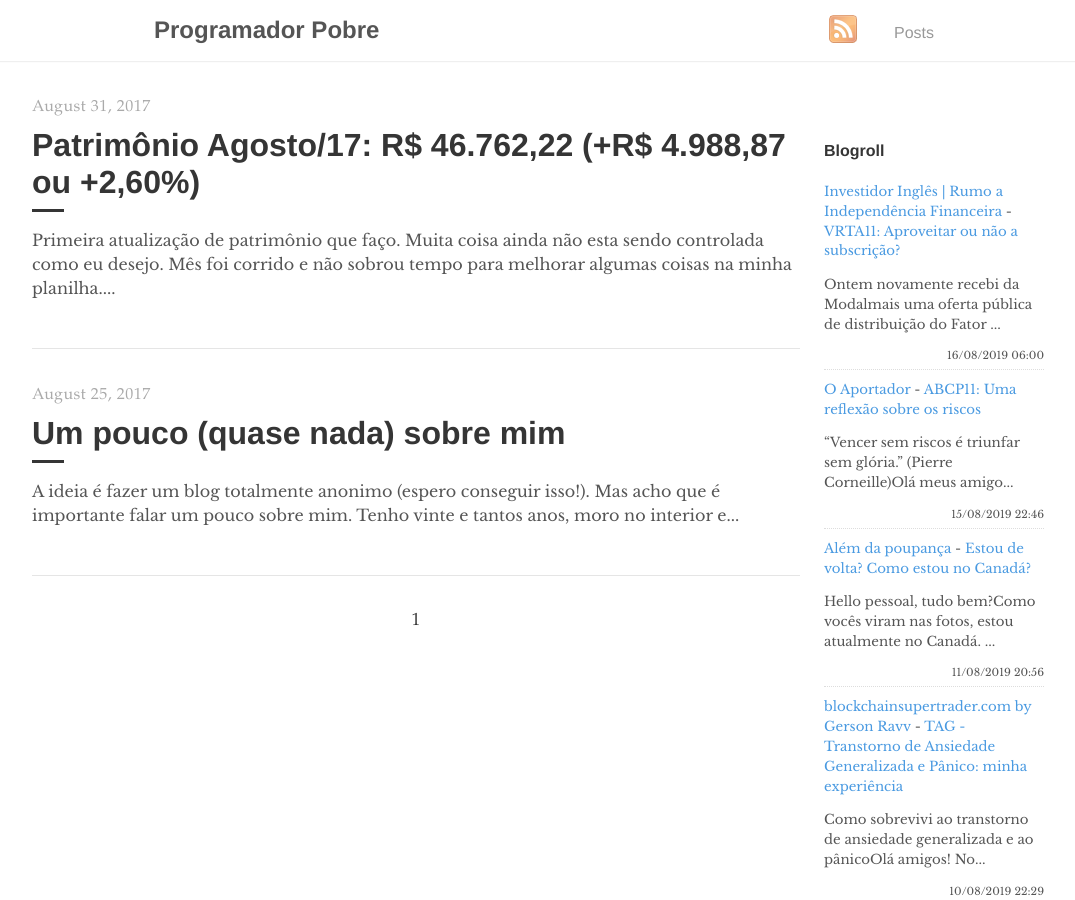
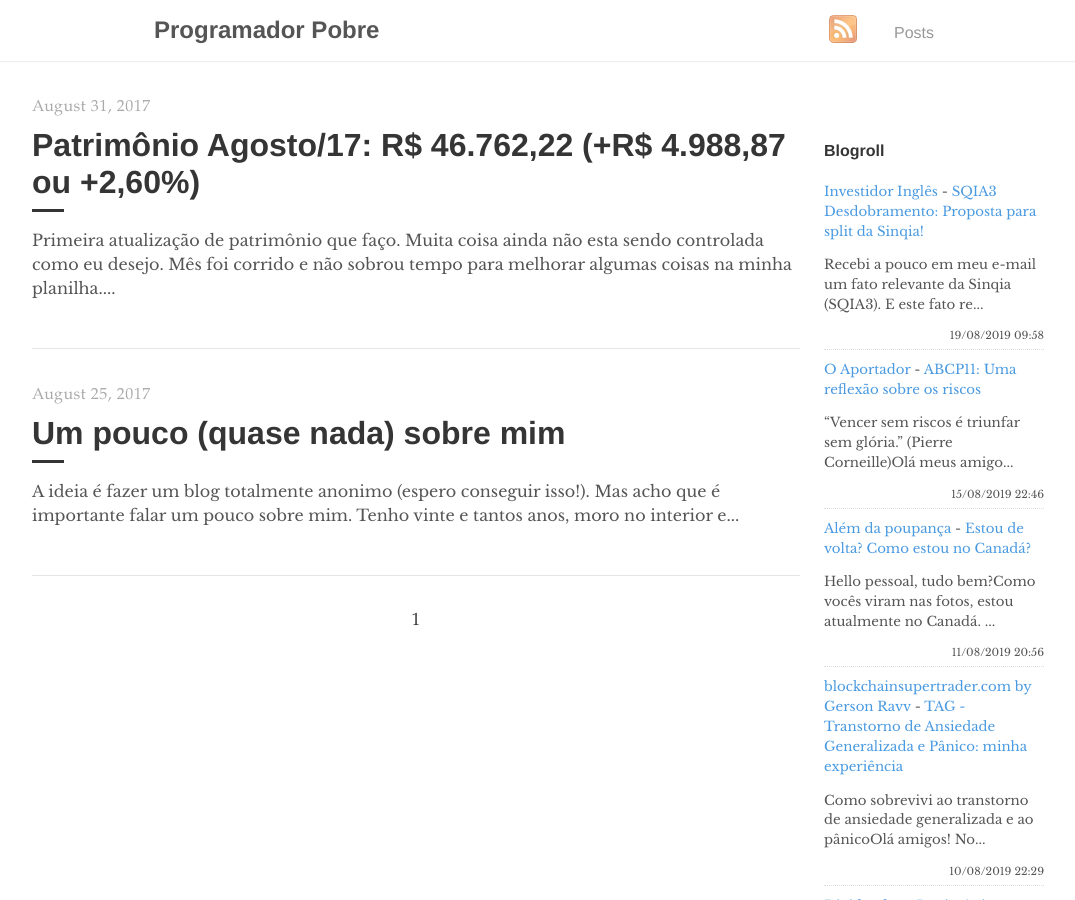
Before and after one commit to programadorpobre/programadorpobre.github.io, a Jekyll site: the page built from index.html, in a window 1280 px wide and 900 px high. Shown: the whole window, without its empty margins (96-1171 px from the left). Built offline with Jekyll 4.4.1, drawn with Linux system fonts in a browser that asks for light colours; the list of posts is cut into pages by our own code; comment, search, counter and statistics services are not loaded.

Commit message:
[ci skip] travis #744

```diff
--- a/_includes/feed-entries.html
+++ b/_includes/feed-entries.html
@@ -1,7 +1,7 @@
 <div class="feed-entry">
-    <a class="feed-entry-site-name" href="https://www.investidoringles.com/">Investidor Inglês | Rumo a Independência Financeira</a> - <a class="feed-entry-title" href="https://www.investidoringles.com/2019/08/vrta11-aproveitar-ou-nao-subscricao.html">VRTA11: Aproveitar ou não a subscrição?</a>
-    <p class="feed-entry-summary">Ontem novamente recebi da Modalmais uma oferta pública de distribuição do Fator ...</p>
-    <time datetime="2019-08-16T06:00:00.000-03:00">16/08/2019 06:00</time>
+    <a class="feed-entry-site-name" href="https://www.investidoringles.com/">Investidor Inglês</a> - <a class="feed-entry-title" href="https://www.investidoringles.com/2019/08/sqia3-desdobramento-split-sinqia.html">SQIA3 Desdobramento: Proposta para split da Sinqia!</a>
+    <p class="feed-entry-summary">Recebi a pouco em meu e-mail um fato relevante da Sinqia (SQIA3). E este fato re...</p>
+    <time datetime="2019-08-19T09:58:00.002-03:00">19/08/2019 09:58</time>
 </div>
 <div class="feed-entry">
     <a class="feed-entry-site-name" href="https://oaportadorfinanceiro.blogspot.com/">O Aportador</a> - <a class="feed-entry-title" href="https://oaportadorfinanceiro.blogspot.com/2019/08/abcp11-uma-reflexao-sobre-os-riscos.html">ABCP11: Uma reflexão sobre os riscos</a>
```
